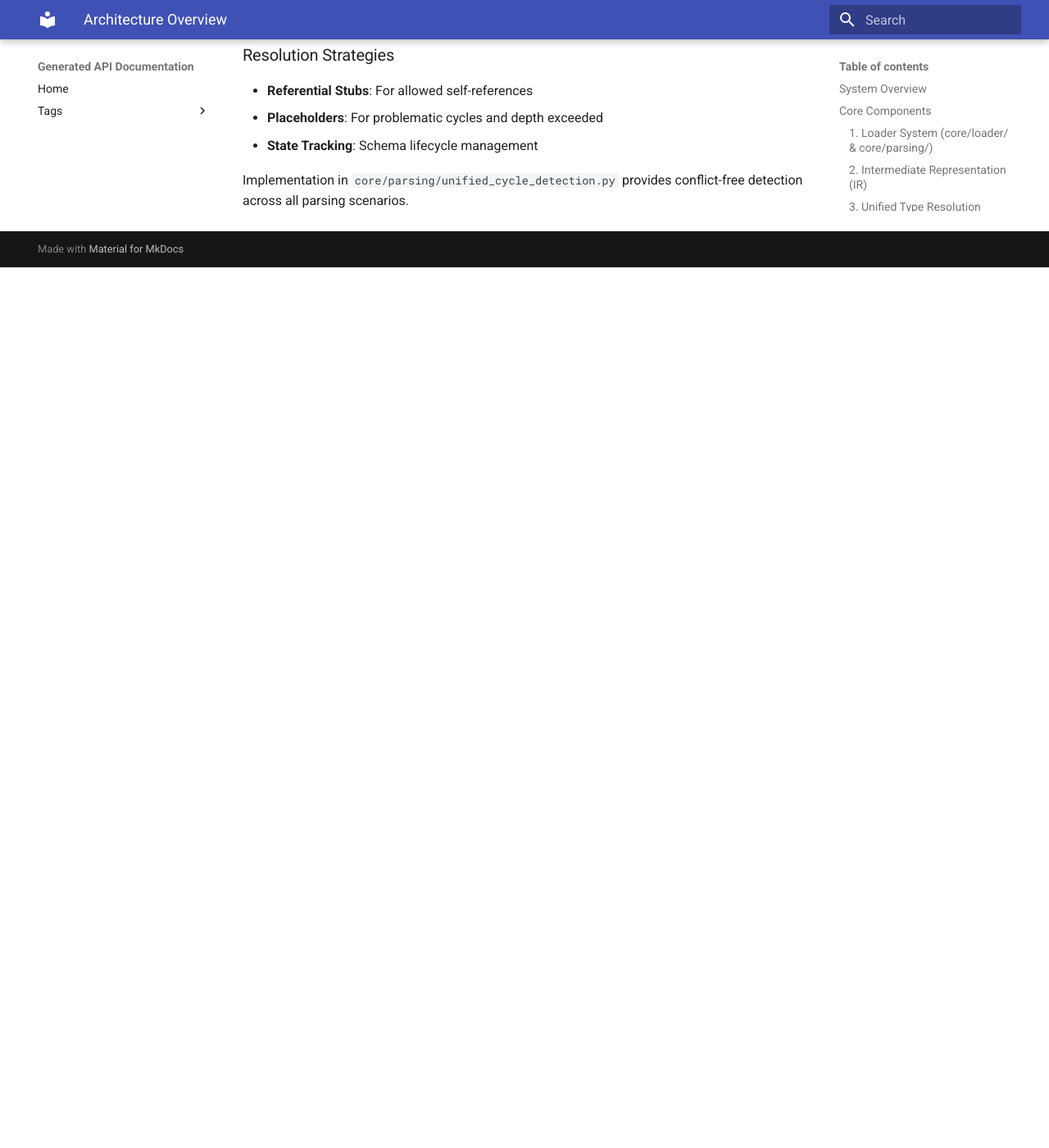
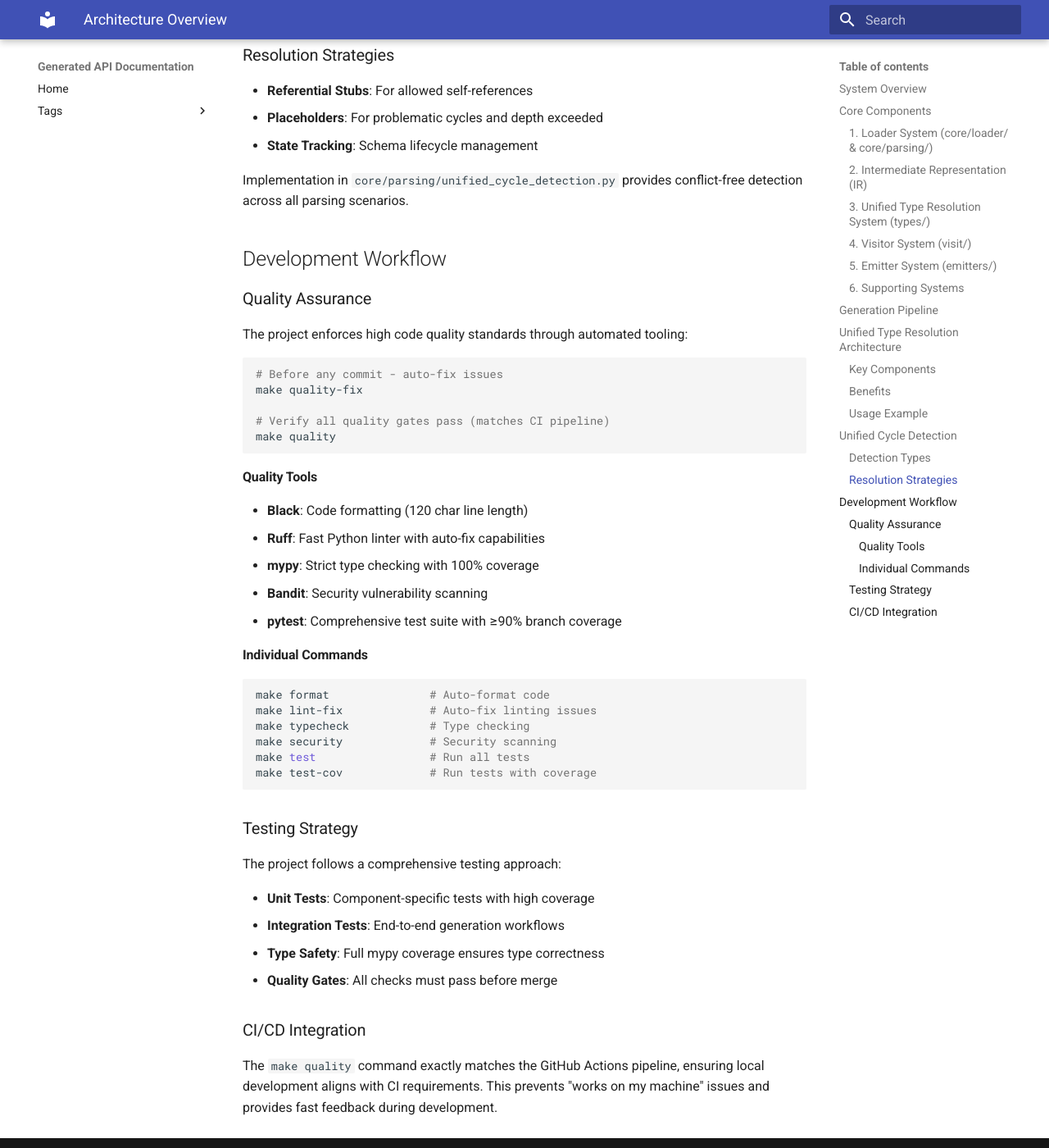
Before and after one commit to mindhiveoy/pyopenapi_gen, an MkDocs documentation site: the page built from docs/architecture.md, in a window 1280 px wide and 1400 px high, scrolled down 3053 px. Shown: the whole window at 82% size. Built offline with MkDocs 1.6.1 and Material for MkDocs 9.7.7, drawn with Linux system fonts in a browser that asks for light colours; before the commit the page ends 3379 px from its top, so only the background shows below that.

Commit message:
Update all project documentation for new make commands
Updated documentation to reflect the new make-based quality workflow:

- README.md: Complete Development section with quality workflow
- TEST_MAP.md: Added testing commands and quality assurance section
- docs/architecture.md: New Development Workflow section with CI/CD integration
- .github/BRANCH_PROTECTION.md: Updated local development commands
- docs/unified_type_resolution.md: Updated testing commands

All docs now consistently reference:
- make quality-fix: Auto-fix issues before commits
- make quality: Run all quality checks (matches CI exactly)
- Individual make commands for specific tools

This ensures developers have clear, consistent guidance for
maintaining code quality and preventing CI failures.

🤖 Generated with [Claude Code](https://claude.ai/code)

Co-Authored-By: Claude <noreply@anthropic.com>

````diff
--- a/docs/architecture.md
+++ b/docs/architecture.md
@@ -115,3 +115,49 @@ Critical system preventing infinite recursion during schema parsing:
 - **State Tracking**: Schema lifecycle management
 
 Implementation in `core/parsing/unified_cycle_detection.py` provides conflict-free detection across all parsing scenarios.
+
+## Development Workflow
+
+### Quality Assurance
+
+The project enforces high code quality standards through automated tooling:
+
+```bash
+# Before any commit - auto-fix issues
+make quality-fix
+
+# Verify all quality gates pass (matches CI pipeline)
+make quality
+```
+
+#### Quality Tools
+
+- **Black**: Code formatting (120 char line length)
+- **Ruff**: Fast Python linter with auto-fix capabilities
+- **mypy**: Strict type checking with 100% coverage
+- **Bandit**: Security vulnerability scanning
+- **pytest**: Comprehensive test suite with ≥90% branch coverage
+
+#### Individual Commands
+
+```bash
+make format               # Auto-format code
+make lint-fix             # Auto-fix linting issues
+make typecheck            # Type checking
+make security             # Security scanning
+make test                 # Run all tests
+make test-cov             # Run tests with coverage
+```
+
+### Testing Strategy
+
+The project follows a comprehensive testing approach:
+
+- **Unit Tests**: Component-specific tests with high coverage
+- **Integration Tests**: End-to-end generation workflows
+- **Type Safety**: Full mypy coverage ensures type correctness
+- **Quality Gates**: All checks must pass before merge
+
+### CI/CD Integration
+
+The `make quality` command exactly matches the GitHub Actions pipeline, ensuring local development aligns with CI requirements. This prevents "works on my machine" issues and provides fast feedback during development.
````
Also changed, not shown: README.md (+30 -9 lines), TEST_MAP.md (+35 -1 lines), docs/unified_type_resolution.md (+6 -0 lines), .github/BRANCH_PROTECTION.md.
